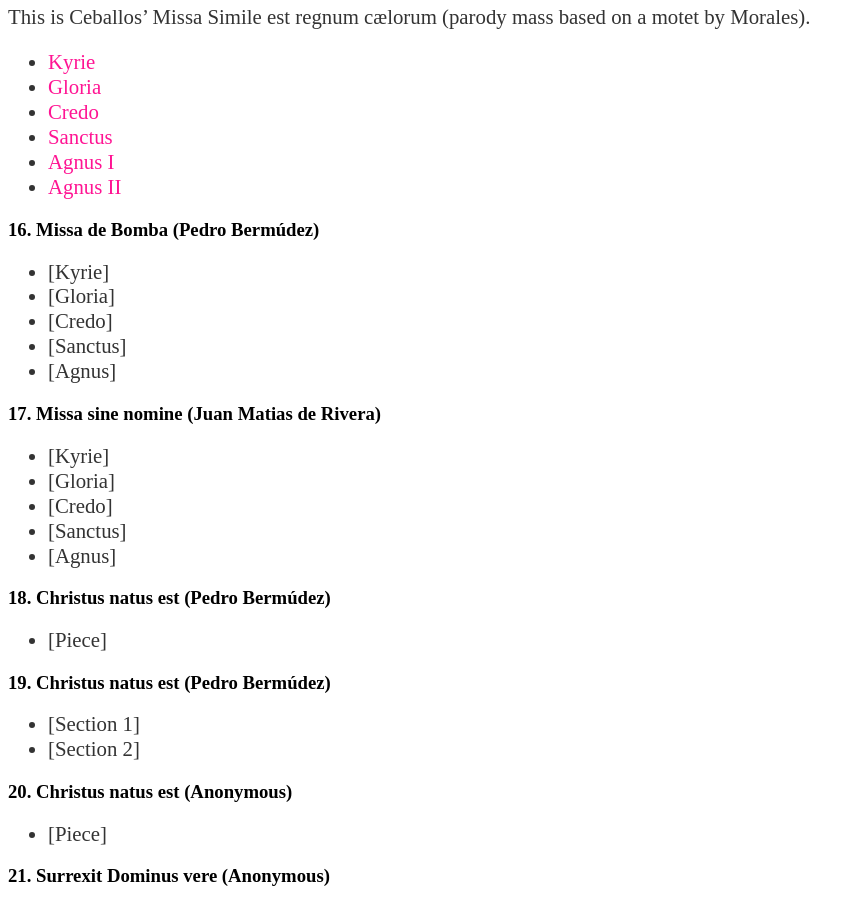
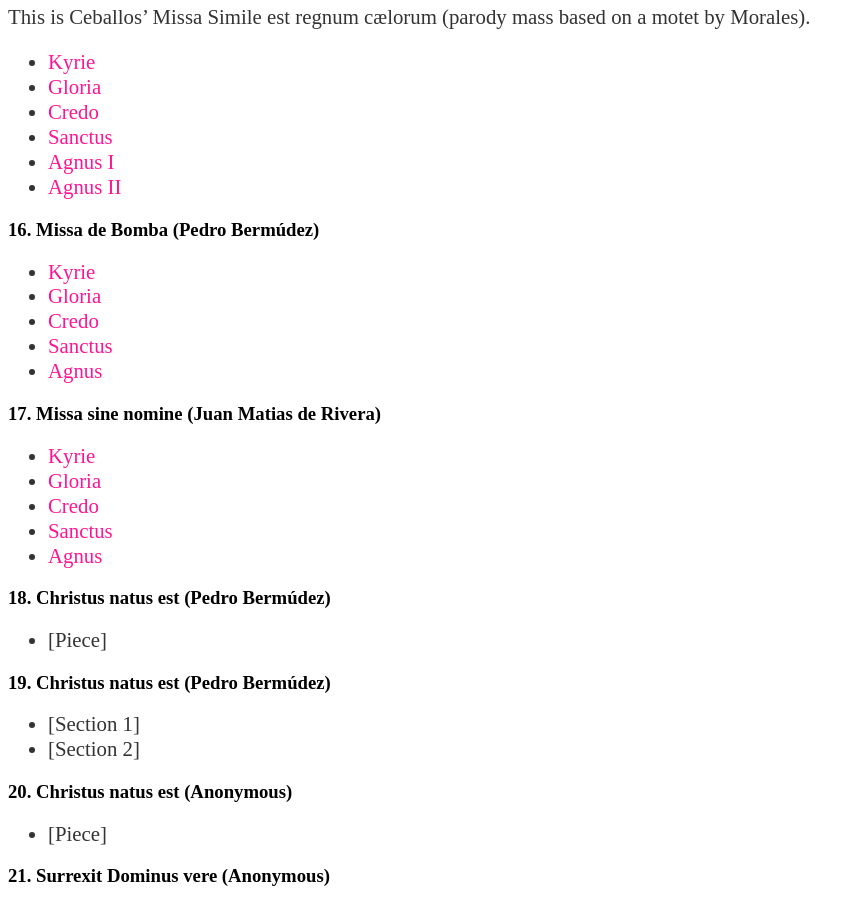
Before and after one commit to martha-thomae/martha-thomae.github.io, a Jekyll site: the page built from projects/corpus_guatemala.md, in a window 1280 px wide and 900 px high, scrolled down 2925 px. Shown: the whole window, without its empty margins (0-864 px from the left). Built offline with Jekyll 4.4.1, drawn with Linux system fonts in a browser that asks for light colours; some of the changed lines change nothing that is shown.

Commit message:
Add links for Mass 16 and 17

```diff
--- a/projects/corpus_guatemala.md
+++ b/projects/corpus_guatemala.md
@@ -135,18 +135,28 @@ This is Ceballos' Missa Simile est regnum cælorum (parody mass based on a motet
 /Missa15.6_AgnusII_FullMovement_f150v-152r_MensuralScore-and-Facsimile.xml&scale=31&breaks=none&select=PART0906de42-7bc1-47c4-afe7-5f04e6bcfcd4_A414df90d-62e4-4ef5-bb1c-111946ffc5aa&page=1&speed=true&notationOrientation=left&notationProportion=0.32&facsimileOrientation=bottom&facsimileProportion=0.54)
 
 ### 16. Missa de Bomba (Pedro Bermúdez)
-- [Kyrie]
-- [Gloria]
-- [Credo]
-- [Sanctus]
-- [Agnus]
+- [Kyrie](https://mei-friend.mdw.ac.at/?file=https://raw.githubusercontent.com/martha-thomae/GuatC1/refs/heads/main/16_Pedro-Bermudez_Mass
+/Missa16.1_Kyrie_FullMovement_f152v-154r_MensuralScore-and-Facsimile.xml&scale=31&breaks=none&select=PART0906de42-7bc1-47c4-afe7-5f04e6bcfcd4_A414df90d-62e4-4ef5-bb1c-111946ffc5aa&page=1&speed=true&notationOrientation=left&notationProportion=0.32&facsimileOrientation=bottom&facsimileProportion=0.54)
+- [Gloria](https://mei-friend.mdw.ac.at/?file=https://raw.githubusercontent.com/martha-thomae/GuatC1/refs/heads/main/16_Pedro-Bermudez_Mass
+/Missa16.2_Gloria_FullMovement_f154v-158r_MensuralScore-and-Facsimile.xml&scale=31&breaks=none&select=PART0906de42-7bc1-47c4-afe7-5f04e6bcfcd4_A414df90d-62e4-4ef5-bb1c-111946ffc5aa&page=1&speed=true&notationOrientation=left&notationProportion=0.32&facsimileOrientation=bottom&facsimileProportion=0.54)
+- [Credo](https://mei-friend.mdw.ac.at/?file=https://raw.githubusercontent.com/martha-thomae/GuatC1/refs/heads/main/16_Pedro-Bermudez_Mass
+/Missa16.3_Credo_FullMovement_f158v-165r_MensuralScore-and-Facsimile.xml&scale=31&breaks=none&select=PART0906de42-7bc1-47c4-afe7-5f04e6bcfcd4_A414df90d-62e4-4ef5-bb1c-111946ffc5aa&page=1&speed=true&notationOrientation=left&notationProportion=0.32&facsimileOrientation=bottom&facsimileProportion=0.54)
+- [Sanctus](https://mei-friend.mdw.ac.at/?file=https://raw.githubusercontent.com/martha-thomae/GuatC1/refs/heads/main/16_Pedro-Bermudez_Mass
+/Missa16.4_Sanctus_FullMovement_f165v-168r_MensuralScore-and-Facsimile.xml&scale=31&breaks=none&select=PART0906de42-7bc1-47c4-afe7-5f04e6bcfcd4_A414df90d-62e4-4ef5-bb1c-111946ffc5aa&page=1&speed=true&notationOrientation=left&notationProportion=0.32&facsimileOrientation=bottom&facsimileProportion=0.54)
+- [Agnus](https://mei-friend.mdw.ac.at/?file=https://raw.githubusercontent.com/martha-thomae/GuatC1/refs/heads/main/16_Pedro-Bermudez_Mass
+/Missa16.5_Agnus_FullMovement_f168v-169r_MensuralScore-and-Facsimile.xml&scale=31&breaks=none&select=PART0906de42-7bc1-47c4-afe7-5f04e6bcfcd4_A414df90d-62e4-4ef5-bb1c-111946ffc5aa&page=1&speed=true&notationOrientation=left&notationProportion=0.32&facsimileOrientation=bottom&facsimileProportion=0.54)
 
 ### 17. Missa sine nomine (Juan Matias de Rivera)
-- [Kyrie]
-- [Gloria]
-- [Credo]
-- [Sanctus]
-- [Agnus]
+- [Kyrie](https://mei-friend.mdw.ac.at/?file=https://raw.githubusercontent.com/martha-thomae/GuatC1/refs/heads/main/17_Juan-Matias-de-Rivera_Mass
+/Missa17.1_Kyrie_FullMovement_f169v-171r_MensuralScore-and-Facsimile.xml&scale=31&breaks=none&select=PART0906de42-7bc1-47c4-afe7-5f04e6bcfcd4_A414df90d-62e4-4ef5-bb1c-111946ffc5aa&page=1&speed=true&notationOrientation=left&notationProportion=0.32&facsimileOrientation=bottom&facsimileProportion=0.54)
+- [Gloria](https://mei-friend.mdw.ac.at/?file=https://raw.githubusercontent.com/martha-thomae/GuatC1/refs/heads/main/17_Juan-Matias-de-Rivera_Mass
+/Missa17.2_Gloria_FullMovement_f171v-173r_MensuralScore-and-Facsimile.xml&scale=31&breaks=none&select=PART0906de42-7bc1-47c4-afe7-5f04e6bcfcd4_A414df90d-62e4-4ef5-bb1c-111946ffc5aa&page=1&speed=true&notationOrientation=left&notationProportion=0.32&facsimileOrientation=bottom&facsimileProportion=0.54)
+- [Credo](https://mei-friend.mdw.ac.at/?file=https://raw.githubusercontent.com/martha-thomae/GuatC1/refs/heads/main/17_Juan-Matias-de-Rivera_Mass
+/Missa17.3_Credo_FullMovement_f173v-177r_MensuralScore-and-Facsimile.xml&scale=31&breaks=none&select=PART0906de42-7bc1-47c4-afe7-5f04e6bcfcd4_A414df90d-62e4-4ef5-bb1c-111946ffc5aa&page=1&speed=true&notationOrientation=left&notationProportion=0.32&facsimileOrientation=bottom&facsimileProportion=0.54)
+- [Sanctus](https://mei-friend.mdw.ac.at/?file=https://raw.githubusercontent.com/martha-thomae/GuatC1/refs/heads/main/17_Juan-Matias-de-Rivera_Mass
+/Missa17.4_Sanctus_FullMovement_f177v-179r_MensuralScore-and-Facsimile.xml&scale=31&breaks=none&select=PART0906de42-7bc1-47c4-afe7-5f04e6bcfcd4_A414df90d-62e4-4ef5-bb1c-111946ffc5aa&page=1&speed=true&notationOrientation=left&notationProportion=0.32&facsimileOrientation=bottom&facsimileProportion=0.54)
+- [Agnus](https://mei-friend.mdw.ac.at/?file=https://raw.githubusercontent.com/martha-thomae/GuatC1/refs/heads/main/17_Juan-Matias-de-Rivera_Mass
+/Missa17.5_Agnus_FullMovement_f179v-180r_MensuralScore-and-Facsimile.xml&scale=31&breaks=none&select=PART0906de42-7bc1-47c4-afe7-5f04e6bcfcd4_A414df90d-62e4-4ef5-bb1c-111946ffc5aa&page=1&speed=true&notationOrientation=left&notationProportion=0.32&facsimileOrientation=bottom&facsimileProportion=0.54)
 
 ### 18. Christus natus est (Pedro Bermúdez)
 - [Piece]
```
